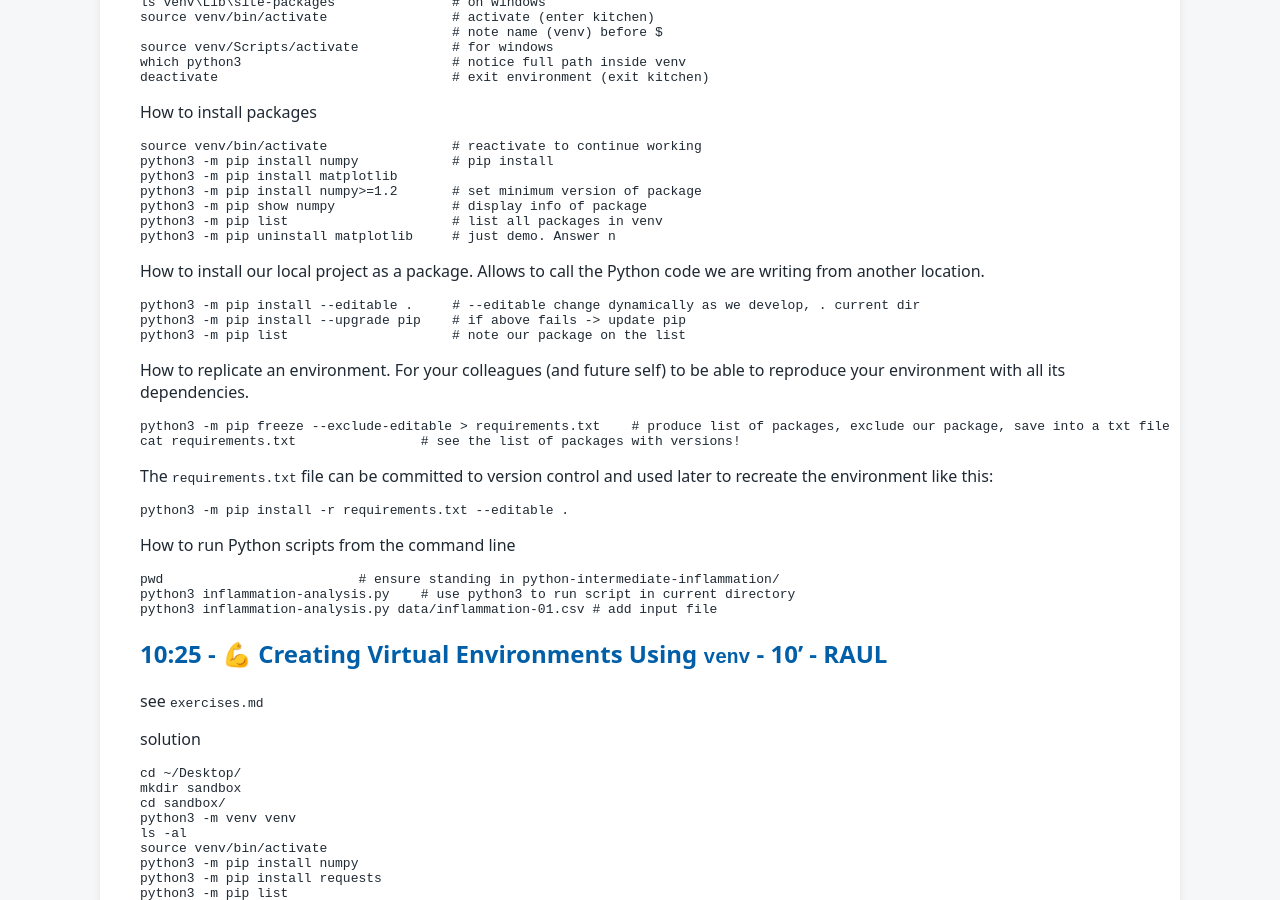
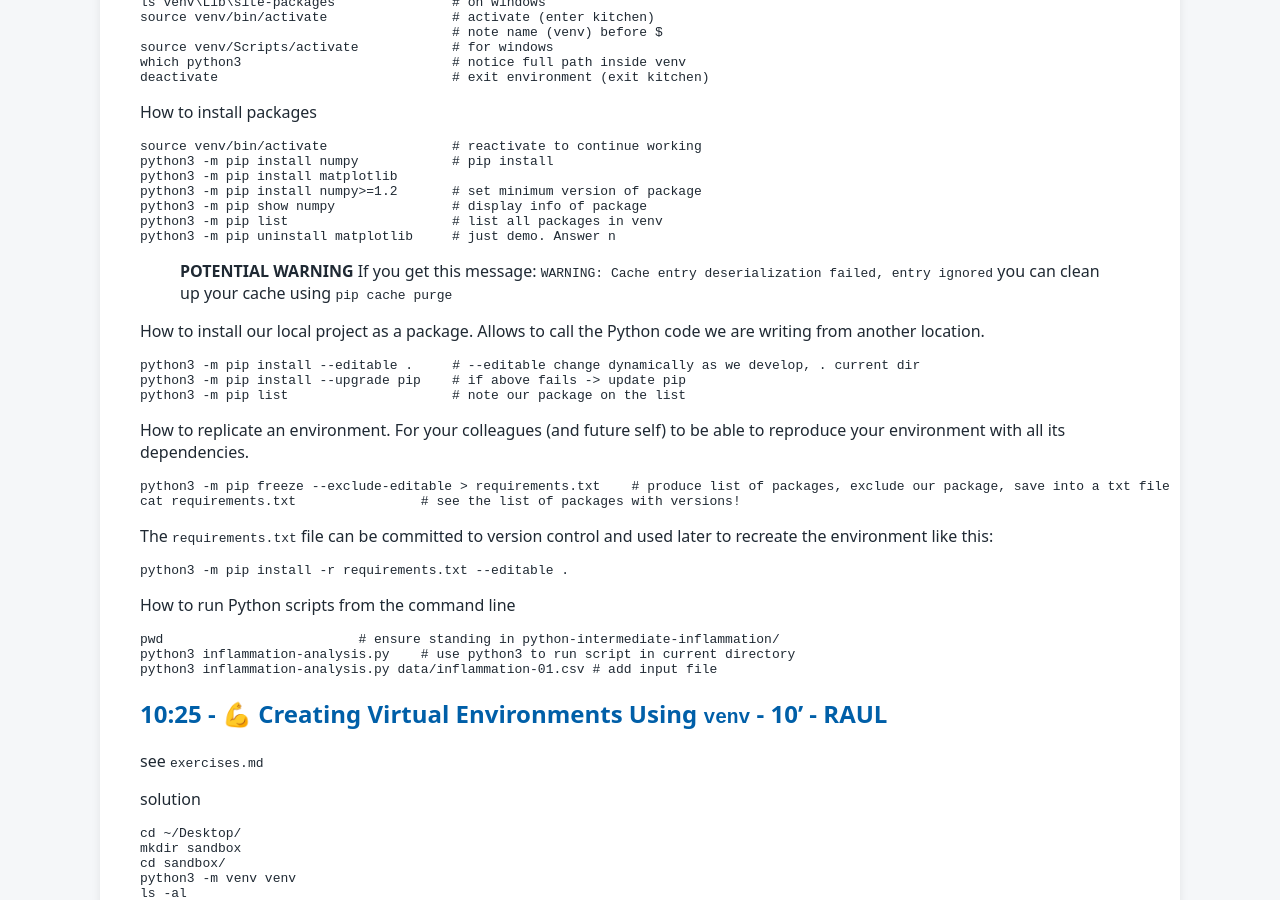
Before and after one commit to tu-delft-library/intermediate_programming_with_python, a Jekyll site: the page built from material_for_trainers/lesson_plan.md, in a window 1280 px wide and 900 px high, scrolled down 2763 px. Built offline with Jekyll 4.4.1, drawn with Linux system fonts in a browser that asks for light colours; our own code applies the rules of GitHub Pages for plain Markdown files.

Commit message:
Added potential warning during `pip install`

````diff
--- a/material_for_trainers/lesson_plan.md
+++ b/material_for_trainers/lesson_plan.md
@@ -134,6 +134,8 @@ python3 -m pip show numpy               # display info of package
 python3 -m pip list                     # list all packages in venv
 python3 -m pip uninstall matplotlib     # just demo. Answer n
 ```
+> **POTENTIAL WARNING** If you get this message: `WARNING: Cache entry deserialization failed, entry ignored` you can clean up your cache using `pip cache purge`
+
 How to install our local project as a package. Allows to call the Python code we are writing from another location.
 ```bash
 python3 -m pip install --editable .     # --editable change dynamically as we develop, . current dir
````
